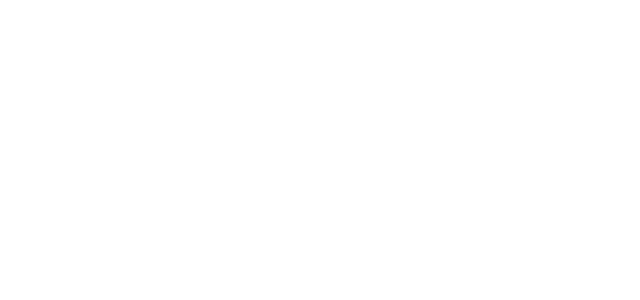
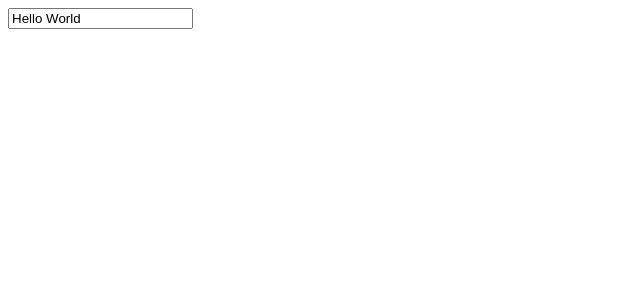
Before and after one commit to SachinthaSampath/follow-web-dev-simplified-react, a React (Create React App) app: page / in a window 1280 px wide. Shown: the top 300 px of the page, without its empty margins (0-640 px from the left). Built offline with nearby package versions, Linux system fonts and the light colour scheme.

Commit message:
feat: useLocalStorage

```diff
--- a/src/App.js
+++ b/src/App.js
@@ -1,7 +1,9 @@
+import UseLocalStorage from './components/UseLocalStorage';
+
 function App() {
   return (
     <div className="App">
-
+      <UseLocalStorage />
     </div>
   );
 }
--- /dev/null
+++ b/src/components/UseLocalStorage.jsx
@@ -0,0 +1,36 @@
+import React, { useEffect } from 'react';
+import useLocalStorage from '../hooks/useLocalStorage';
+
+const UseLocalStorage = () => {
+  // manual approach
+  const initialValue = 'Hello World';
+  const key = 'name';
+
+  //   const [name, setName] = React.useState(() => {
+  //     const jsonValue = localStorage.getItem(key);
+  //     if (jsonValue) return JSON.parse(jsonValue);
+  //     return initialValue;
+  //   });
+  // this can be used instead of the above code
+  //   const [name, setName] = React.useState(initialValue);
+  //   useEffect(() => {
+  //     const jsonValue = localStorage.getItem(key);
+  //     if (jsonValue) setName(JSON.parse(jsonValue));
+  //   }, []);
+  //   useEffect(() => {
+  //     localStorage.setItem(key, JSON.stringify(name));
+  //   }, [name]);
+
+  // custom hook approach
+  const [name, setName] = useLocalStorage(key, initialValue);
+
+  console.log('rendering ', name);
+
+  return (
+    <div>
+      <input type="text" value={name} onChange={(e) => setName((prev) => e.target.value)} />
+    </div>
+  );
+};
+
+export default UseLocalStorage;
--- /dev/null
+++ b/src/hooks/useLocalStorage.js
@@ -0,0 +1,20 @@
+import { useEffect, useState } from 'react';
+
+function getSavedValue(key, initialValue) {
+  const savedValue = JSON.parse(localStorage.getItem(key));
+
+  if (savedValue) return savedValue;
+
+  if (initialValue instanceof Function) return initialValue();
+  return initialValue;
+}
+
+export default function useLocalStorage(key, initialValue) {
+  const [value, setValue] = useState(() => getSavedValue(key, initialValue));
+
+  useEffect(() => {
+    localStorage.setItem(key, JSON.stringify(value));
+  }, [key, value]);
+
+  return [value, setValue];
+}
```
Also changed, not shown: src/hooks/useUpdateLogger.js (added, +7 -0 lines).
